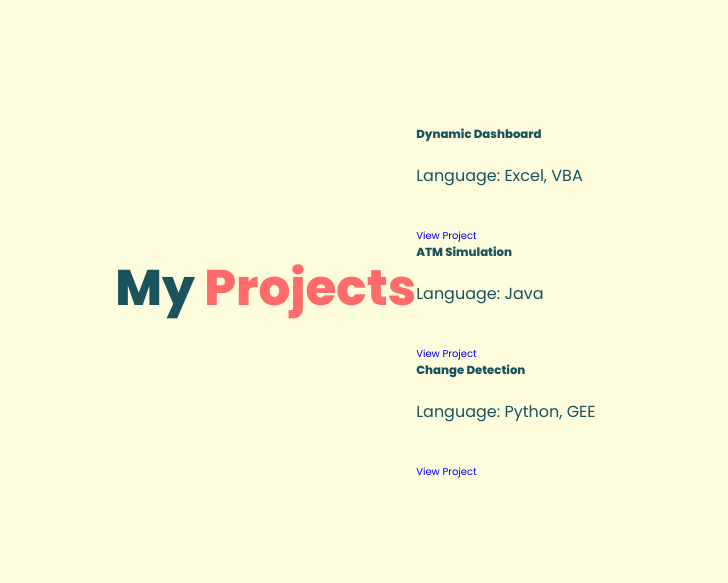
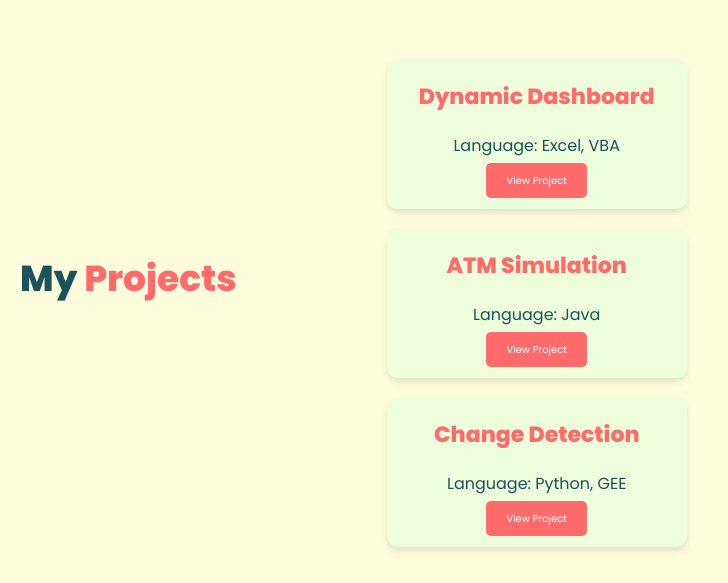
Before and after one commit to singhrakshitranjan/portfolio, a plain HTML site: page projects.html in a window 1280 px wide. Shown: the part 897-1480 px from the top of the page, without its empty margins (0-728 px from the left). Drawn offline with nearby package versions, Linux system fonts and the light colour scheme.

Commit message:
Update style.css

```diff
--- a/style.css
+++ b/style.css
@@ -768,6 +768,71 @@ section:nth-child(odd) .animate.scroll,
     color: var(--second-bg-color);
     background: var(--main-color);
 }
+/* project */
+/* Projects Section */
+#projects {
+    padding: 100px 20px;
+    text-align: center;
+    background: var(--bg-color); /* Light Cream */
+    color: var(--text-color); /* Teal */
+}
+
+#projects .heading {
+    font-size: 36px;
+    margin-bottom: 50px;
+    color: var(--text-color);
+}
+
+#projects .heading span {
+    color: var(--main-color); /* Coral Red for emphasis */
+}
+
+#projects .home-content {
+    display: flex;
+    justify-content: center;
+    gap: 20px;
+    flex-wrap: wrap;
+}
+
+#projects .box {
+    background: var(--second-bg-color); /* Light Green */
+    padding: 20px;
+    border-radius: 10px;
+    box-shadow: 0 4px 6px rgba(0, 0, 0, 0.1);
+    text-align: center;
+    width: 300px;
+    transition: transform 0.3s, box-shadow 0.3s;
+}
+
+#projects .box:hover {
+    transform: translateY(-10px);
+    box-shadow: 0 8px 12px rgba(0, 0, 0, 0.2);
+}
+
+#projects .box h3 {
+    font-size: 22px;
+    margin-bottom: 10px;
+    color: var(--main-color); /* Coral Red for titles */
+}
+
+#projects .box p {
+    font-size: 16px;
+    margin-bottom: 15px;
+    color: var(--text-color); /* Teal for text */
+}
+
+#projects .box .btn {
+    text-decoration: none;
+    color: #fff;
+    background: var(--main-color); /* Coral Red for buttons */
+    padding: 10px 20px;
+    border-radius: 5px;
+    transition: background 0.3s;
+}
+
+#projects .box .btn:hover {
+    background: var(--text-color); /* Teal on hover */
+}
 
 
 /* BREAKPOINTS */
```
